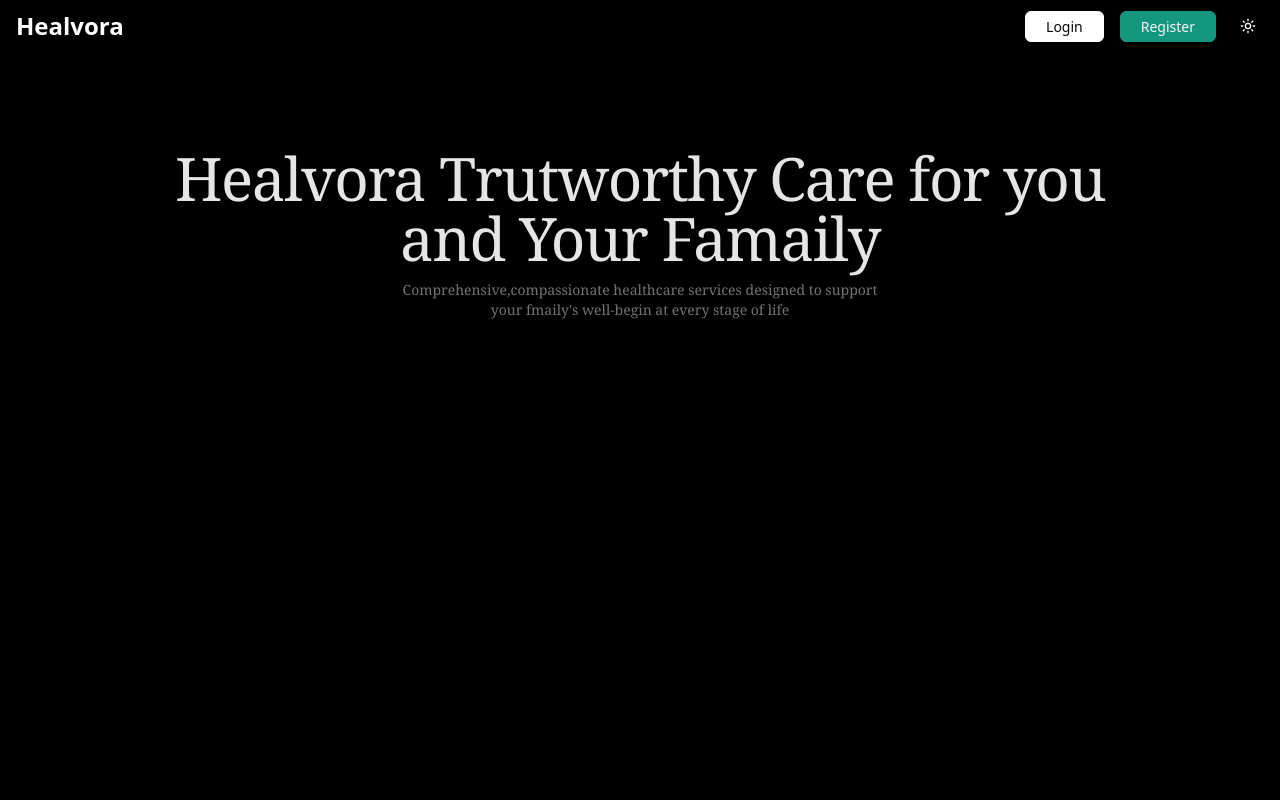
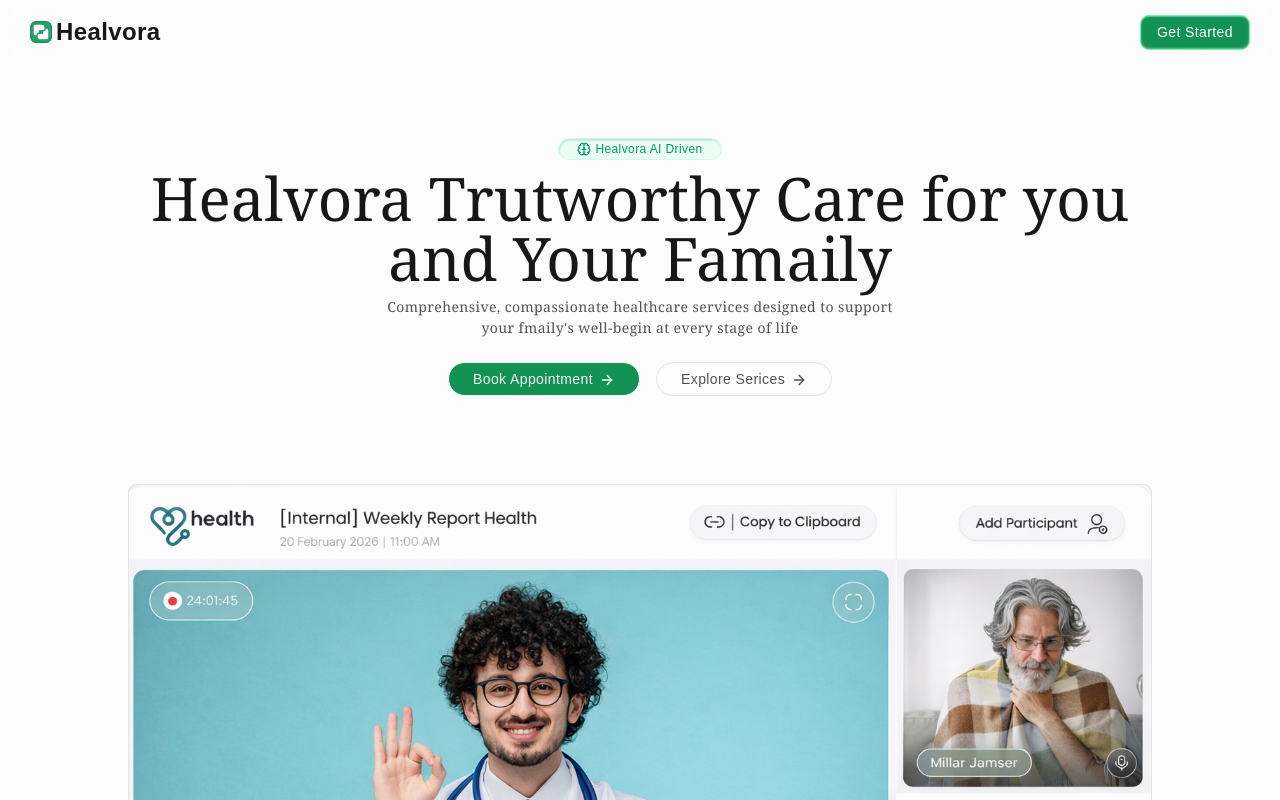
Before and after one commit to isuzwal/Healvora, a Next.js app: page / in a window 1280 px wide. Shown: the top 800 px of the page. Built offline with nearby package versions, Linux system fonts and the light colour scheme.

Commit message:
Hero-section done

```diff
--- a/app/layout.tsx
+++ b/app/layout.tsx
@@ -1,17 +1,12 @@
 import type { Metadata } from "next";
-import { Geist, Geist_Mono } from "next/font/google";
+import { Arimo } from "next/font/google";
 import { cn } from "@/lib/utils";
 import "@/style/globals.css";
-import { ThemeProvider } from "next-themes";
 
-const geistSans = Geist({
-  variable: "--font-geist-sans",
+const arimo = Arimo({
   subsets: ["latin"],
-});
-
-const geistMono = Geist_Mono({
-  variable: "--font-geist-mono",
-  subsets: ["latin"],
+  weight: ["400", "500", "600", "700"],
+  variable: "--font-arimo",
 });
 
 export const metadata: Metadata = {
@@ -21,26 +16,13 @@ export const metadata: Metadata = {
 
 export default function RootLayout({
   children,
-}: Readonly<{
+}: {
   children: React.ReactNode;
-}>) {
+}) {
   return (
-    <html lang="en">
-      <body
-        className={cn(
-          geistSans.variable,
-          geistMono.variable,
-          "antialiased dark:bg-black",
-        )}
-      >
-        <ThemeProvider
-          attribute="class"
-          defaultTheme="dark"
-          disableTransitionOnChange
-          enableSystem
-        >
-          {children}
-        </ThemeProvider>
+    <html lang="en" className={arimo.variable}>
+      <body className={cn("antialiased font-sans bg-background   ")}>
+        {children}
       </body>
     </html>
   );
--- a/app/page.tsx
+++ b/app/page.tsx
@@ -1,11 +1,12 @@
 import { HeroSection } from "@/components/hero-section-view";
 import { NavBara } from "@/components/navbar-view";
+import { Screen } from "@/components/ui/conatiner-view";
 
 export default function Home() {
   return (
-    <div className="">
+    <Screen>
       <NavBara />
       <HeroSection />
-    </div>
+    </Screen>
   );
 }
--- a/components/hero-section-view.tsx
+++ b/components/hero-section-view.tsx
@@ -1,17 +1,46 @@
+import { ArrowRight, Brain, Heart, Share2, UserRoundPlus } from "lucide-react";
 import Image from "next/image";
 export const HeroSection = () => {
   return (
-    <div className="w-full py-20 mt-4  flex justify-center">
-      <div className="flex flex-col gap-2 max-w-5xl  items-center justify-center  w-full">
+    <div className="w-full py-20">
+      <div className="flex flex-col gap-2 max-w-5xl mx-auto  items-center justify-center  w-full">
+        <span className="px-4.5 py-0.5 gap-1 bg-emerald-50 border-emerald-100 shadow-[inset_1px_2px_1px_rgba(16,_170,_120,_0.2)] inline-flex border rounded-xl font-sans font-medium text-xs items-center text-emerald-600">
+          <Brain className="size-3.5 text-emerald-600" />
+          Healvora AI Driven
+        </span>
         <p className="text-xl sm:text-4xl lg:text-6xl  dark:text-neutral-200 text-neutral-900  font-serif font-medium  tracking-tight  text-center ">
           Healvora Trutworthy Care for you <br />
           and Your Famaily{" "}
         </p>
-        <div className="max-w-lg dark:text-neutral-500 text-neutral-700  text-sm p-1 font-medium font-serif flex w-full  justify-center  item-center ">
-          <p className="text-center">
-            Comprehensive,compassionate healthcare services designed to support
+        <div className=" max-w-lg dark:text-neutral-600 text-neutral-600 font-medium  font-serif flex w-full  justify-center  item-center ">
+          <p className="text-center text-[14px]">
+            Comprehensive, compassionate healthcare services designed to support
             your fmaily&apos;s well-begin at every stage of life
           </p>
+        </div>
+        <div className="flex  flex-col sm:flex-row mt-4 gap-4  max-w-lg w-full justify-center items-center">
+          <button className="flex  justify-center group text-sm items-center  cursor-pointer gap-1.5 rounded-4xl px-6 py-1.5  font-medium hover:bg-primary/60 dark:hover:text-neutral-300 duration-300 ease-in-out transition-all  text-neutral-100 bg-primary border">
+            Book Appointment{" "}
+            <ArrowRight className=" group-hover:translate-x-2 duration-300 mt-0.5 ease-in-out transition-all  size-4" />
+          </button>
+          <button
+            className="flex  justify-center group text-sm items-center  cursor-pointer gap-1.5 rounded-4xl px-6 py-1.5  font-medium   duration-300 ease-in-out transition-all  text-neutral-600 bg-secondary  border border-neutral-200 shadow-[inset_0_1px_2px_rgba(240,240,240,1),inset_0_-1px_2px_rgba(255,255,255,0.4)]  hover:text-neutral-400
+"
+          >
+            Explore Serices
+            <ArrowRight className=" group-hover:translate-x-2 duration-300 mt-0.5 ease-in-out transition-all  size-4" />
+          </button>
+        </div>
+      </div>
+      <div className="w-full  mt-4  sm:mt-6 flex justify-center items-center  py-16 ">
+        <div className=" relative overflow-hidden  flex justify-center items-center  max-w-5xl  mx-auto w-full rounded-lg  bg-neutral-200 border border-neutral-200">
+          <Image
+            src={"/images/Hero.png"}
+            alt="hero-section"
+            width={800}
+            height={800}
+            className="rounded-lg object-contain h-full w-full max-h[40rem]"
+          />
         </div>
       </div>
     </div>
--- a/components/navbar-view.tsx
+++ b/components/navbar-view.tsx
@@ -1,56 +1,38 @@
 "use client";
-import { Moon, Sun } from "lucide-react";
-import { useTheme } from "next-themes";
+
 import Link from "next/link";
-import { Tooltip, TooltipContent, TooltipTrigger } from "./ui/tooltip";
 
 export const NavBara = () => {
-  const { theme, setTheme } = useTheme();
+  return (
+    <div className="w-full px-2 md:px-6   sticky top-0    backdrop-blur-2xl z-30 font-sans  flex justify-between items-center p-2">
+      <Link href={"/"} className="flex gap-1 items-center ">
+        <svg
+          xmlns="http://www.w3.org/2000/svg"
+          width="22"
+          height="22"
+          viewBox="0 0 24 24"
+          fill="white"
+          stroke="currentColor"
+          stroke-width="2"
+          stroke-linecap="round"
+          stroke-linejoin="round"
+          className="lucide lucide-squares-exclude-icon lucide-squares-exclude text-white border border-primary rounded-md bg-primary/90  p-0.5"
+        >
+          <path d="M16 12v2a2 2 0 0 1-2 2H9a1 1 0 0 0-1 1v3a2 2 0 0 0 2 2h10a2 2 0 0 0 2-2V10a2 2 0 0 0-2-2h0" />
+          <path d="M4 16a2 2 0 0 1-2-2V4a2 2 0 0 1 2-2h10a2 2 0 0 1 2 2v3a1 1 0 0 1-1 1h-5a2 2 0 0 0-2 2v2" />
+        </svg>
+        <p className="font-semibold  md:text-[24px] text-[20px] text-neutral-900">
+          Healvora
+        </p>
+      </Link>
 
-  const handleTheme = () => {
-    setTheme(theme === "dark" ? "light" : "dark");
-  };
-
-  return (
-    <div className="w-full px-4  sticky top-0  rounded-t-md  backdrop-blur-2xl z-30 font-sans  flex justify-between items-center p-2">
-      <div>
-        {/* <span>Logo</span> */}
-        <Link href="/" className="font-semibold  md:text-[24px] text-[20px]">
-          Healvora
-        </Link>
-      </div>
-      <div className="flex gap-4 font-medium  items-center">
-        <Link
-          href={"/login"}
-          className="text-[14px] px-5 py-1 rounded-[6px]  border border-neutral-100 bg-neutral-100 hover:bg-neutral-50 cursor-pointer  dark:hover:bg-neutral-200 hover:text-neutral-600 dark:border-primary-foreground  text-neutral-950 dark:bg-primary-foreground dark:hover:border-primary-foreground flex items-center  duration-300 ease-in-out transition-all   "
-        >
-          Login
-        </Link>
+      <div className="flex font-serif gap-4 font-medium  items-center">
         <Link
           href={"/register"}
-          className="px-5 py-1 text-[14px] cursor-pointer  rounded-[6px]  flex items-center duration-300 ease-in-out transition-all bg-primary border border-primary hover:border-primary/80 hover:text-neutral-200 text-neutral-100 dark:hover:text-neutral-200   hover:bg-primary/80"
+          className="px-4 py-1.5 text-[14px]   text-white cursor-pointer  rounded-[9px] shadow-[inset_0_1px_1px_rgba(180,250,235,0.5),inset_0_-1px_2px_rgba(180,250,235,0.5)] flex items-center duration-300 ease-in-out transition-all hover:bg-primary/80  bg-primary border border-green-300 font-sans font-medium"
         >
-          Register
+          Get Started
         </Link>
-        <Tooltip>
-          <TooltipTrigger asChild>
-            <button
-              onClick={handleTheme}
-              className=" group hover:bg-neutral-100 dark:hover:border-neutral-900 dark:hover:bg-neutral-900 rounded-lg w-8 flex justify-center px-2 py-1"
-            >
-              {theme === "dark" ? (
-                <Sun className="size-6 group-hover:text-neutral-400" />
-              ) : (
-                <Moon className="size-6 group-hover:text-neutral-700" />
-              )}
-            </button>
-          </TooltipTrigger>
-          <TooltipContent>
-            <span className="flex items-center font-medium font-sans text-[12px] ">
-              Toggle Mode
-            </span>
-          </TooltipContent>
-        </Tooltip>
       </div>
     </div>
   );
--- /dev/null
+++ b/components/ui/conatiner-view.tsx
@@ -0,0 +1,10 @@
+interface ChildProps {
+  children: React.ReactNode;
+}
+export const Screen = ({ children }: ChildProps) => {
+  return (
+    <div className="max-w-7xl w-full min-h-screen  mx-auto  p-1.5">
+      {children}
+    </div>
+  );
+};
--- a/style/globals.css
+++ b/style/globals.css
@@ -3,6 +3,114 @@
 
 @custom-variant dark (&:where(.dark, .dark *));
 
+
+:root {
+  --background: oklch(0.9911 0 0);
+  --foreground: oklch(0.2046 0 0);
+  --card: oklch(0.9911 0 0);
+  --card-foreground: oklch(0.2046 0 0);
+  --popover: oklch(0.9911 0 0);
+  --popover-foreground: oklch(0.4386 0 0);
+  --primary: oklch(58.446% 0.14002 154.962);
+  --primary-foreground: oklch(0.2626 0.0147 166.4589);
+  --secondary: oklch(0.9940 0 0);
+  --secondary-foreground: oklch(0.2046 0 0);
+  --muted: oklch(0.9461 0 0);
+  --muted-foreground: oklch(0.2435 0 0);
+  --accent: oklch(0.9461 0 0);
+  --accent-foreground: oklch(0.2435 0 0);
+  --destructive: oklch(0.5523 0.1927 32.7272);
+  --destructive-foreground: oklch(0.9934 0.0032 17.2118);
+  --border: oklch(0.9037 0 0);
+  --input: oklch(0.9731 0 0);
+  --ring: oklch(0.8348 0.1302 160.9080);
+  --chart-1: oklch(0.8348 0.1302 160.9080);
+  --chart-2: oklch(0.6231 0.1880 259.8145);
+  --chart-3: oklch(0.6056 0.2189 292.7172);
+  --chart-4: oklch(0.7686 0.1647 70.0804);
+  --chart-5: oklch(0.6959 0.1491 162.4796);
+  --sidebar: oklch(0.9911 0 0);
+  --sidebar-foreground: oklch(0.5452 0 0);
+  --sidebar-primary: oklch(0.8348 0.1302 160.9080);
+  --sidebar-primary-foreground: oklch(0.2626 0.0147 166.4589);
+  --sidebar-accent: oklch(0.9461 0 0);
+  --sidebar-accent-foreground: oklch(0.2435 0 0);
+  --sidebar-border: oklch(0.9037 0 0);
+  --sidebar-ring: oklch(0.8348 0.1302 160.9080);
+  --font-sans: Outfit, sans-serif;
+  --font-serif: ui-serif, Georgia, Cambria, "Times New Roman", Times, serif;
+  --font-mono: monospace;
+  --radius: 0.5rem;
+  --shadow-x: 0px;
+  --shadow-y: 1px;
+  --shadow-blur: 3px;
+  --shadow-spread: 0px;
+  --shadow-opacity: 0.17;
+  --shadow-color: #000000;
+  --shadow-2xs: 0px 1px 3px 0px hsl(0 0% 0% / 0.09);
+  --shadow-xs: 0px 1px 3px 0px hsl(0 0% 0% / 0.09);
+  --shadow-sm: 0px 1px 3px 0px hsl(0 0% 0% / 0.17), 0px 1px 2px -1px hsl(0 0% 0% / 0.17);
+  --shadow: 0px 1px 3px 0px hsl(0 0% 0% / 0.17), 0px 1px 2px -1px hsl(0 0% 0% / 0.17);
+  --shadow-md: 0px 1px 3px 0px hsl(0 0% 0% / 0.17), 0px 2px 4px -1px hsl(0 0% 0% / 0.17);
+  --shadow-lg: 0px 1px 3px 0px hsl(0 0% 0% / 0.17), 0px 4px 6px -1px hsl(0 0% 0% / 0.17);
+  --shadow-xl: 0px 1px 3px 0px hsl(0 0% 0% / 0.17), 0px 8px 10px -1px hsl(0 0% 0% / 0.17);
+  --shadow-2xl: 0px 1px 3px 0px hsl(0 0% 0% / 0.43);
+  --tracking-normal: 0.025em;
+  --spacing: 0.25rem;
+}
+
+.dark {
+  --background: oklch(0.1822 0 0);
+  --foreground: oklch(0.9288 0.0126 255.5078);
+  --card: oklch(0.2046 0 0);
+  --card-foreground: oklch(0.9288 0.0126 255.5078);
+  --popover: oklch(0.2603 0 0);
+  --popover-foreground: oklch(0.7348 0 0);
+  --primary: oklch(51.738% 0.11936 157.475);
+  --primary-foreground: oklch(0.9213 0.0135 167.1556);
+  --secondary: oklch(0.2603 0 0);
+  --secondary-foreground: oklch(0.9851 0 0);
+  --muted: oklch(0.2393 0 0);
+  --muted-foreground: oklch(0.7122 0 0);
+  --accent: oklch(0.3132 0 0);
+  --accent-foreground: oklch(0.9851 0 0);
+  --destructive: oklch(0.3123 0.0852 29.7877);
+  --destructive-foreground: oklch(0.9368 0.0045 34.3092);
+  --border: oklch(0.2809 0 0);
+  --input: oklch(0.2603 0 0);
+  --ring: oklch(0.8003 0.1821 151.7110);
+  --chart-1: oklch(0.8003 0.1821 151.7110);
+  --chart-2: oklch(0.7137 0.1434 254.6240);
+  --chart-3: oklch(0.7090 0.1592 293.5412);
+  --chart-4: oklch(0.8369 0.1644 84.4286);
+  --chart-5: oklch(0.7845 0.1325 181.9120);
+  --sidebar: oklch(0.1822 0 0);
+  --sidebar-foreground: oklch(0.6301 0 0);
+  --sidebar-primary: oklch(0.4365 0.1044 156.7556);
+  --sidebar-primary-foreground: oklch(0.9213 0.0135 167.1556);
+  --sidebar-accent: oklch(0.3132 0 0);
+  --sidebar-accent-foreground: oklch(0.9851 0 0);
+  --sidebar-border: oklch(0.2809 0 0);
+  --sidebar-ring: oklch(0.8003 0.1821 151.7110);
+  --font-sans: Outfit, sans-serif;
+  --font-serif: ui-serif, Georgia, Cambria, "Times New Roman", Times, serif;
+  --font-mono: monospace;
+  --radius: 0.5rem;
+  --shadow-x: 0px;
+  --shadow-y: 1px;
+  --shadow-blur: 3px;
+  --shadow-spread: 0px;
+  --shadow-opacity: 0.17;
+  --shadow-color: #000000;
+  --shadow-2xs: 0px 1px 3px 0px hsl(0 0% 0% / 0.09);
+  --shadow-xs: 0px 1px 3px 0px hsl(0 0% 0% / 0.09);
+  --shadow-sm: 0px 1px 3px 0px hsl(0 0% 0% / 0.17), 0px 1px 2px -1px hsl(0 0% 0% / 0.17);
+  --shadow: 0px 1px 3px 0px hsl(0 0% 0% / 0.17), 0px 1px 2px -1px hsl(0 0% 0% / 0.17);
+  --shadow-md: 0px 1px 3px 0px hsl(0 0% 0% / 0.17), 0px 2px 4px -1px hsl(0 0% 0% / 0.17);
+  --shadow-lg: 0px 1px 3px 0px hsl(0 0% 0% / 0.17), 0px 4px 6px -1px hsl(0 0% 0% / 0.17);
+  --shadow-xl: 0px 1px 3px 0px hsl(0 0% 0% / 0.17), 0px 8px 10px -1px hsl(0 0% 0% / 0.17);
+  --shadow-2xl: 0px 1px 3px 0px hsl(0 0% 0% / 0.43);
+}
 
 @theme inline {
   --color-background: var(--background);
@@ -11,25 +119,24 @@
   --color-card-foreground: var(--card-foreground);
   --color-popover: var(--popover);
   --color-popover-foreground: var(--popover-foreground);
-
   --color-primary: var(--primary);
   --color-primary-foreground: var(--primary-foreground);
-
   --color-secondary: var(--secondary);
   --color-secondary-foreground: var(--secondary-foreground);
-
   --color-muted: var(--muted);
   --color-muted-foreground: var(--muted-foreground);
-
   --color-accent: var(--accent);
   --color-accent-foreground: var(--accent-foreground);
-
   --color-destructive: var(--destructive);
-
+  --color-destructive-foreground: var(--destructive-foreground);
   --color-border: var(--border);
   --color-input: var(--input);
   --color-ring: var(--ring);
-
+  --color-chart-1: var(--chart-1);
+  --color-chart-2: var(--chart-2);
+  --color-chart-3: var(--chart-3);
+  --color-chart-4: var(--chart-4);
+  --color-chart-5: var(--chart-5);
   --color-sidebar: var(--sidebar);
   --color-sidebar-foreground: var(--sidebar-foreground);
   --color-sidebar-primary: var(--sidebar-primary);
@@ -39,99 +146,32 @@
   --color-sidebar-border: var(--sidebar-border);
   --color-sidebar-ring: var(--sidebar-ring);
 
-  --color-chart-1: var(--chart-1);
-  --color-chart-2: var(--chart-2);
-  --color-chart-3: var(--chart-3);
-  --color-chart-4: var(--chart-4);
-  --color-chart-5: var(--chart-5);
+  --font-sans: var(--font-sans);
+  --font-mono: var(--font-mono);
+  --font-serif: var(--font-serif);
 
   --radius-sm: calc(var(--radius) - 4px);
   --radius-md: calc(var(--radius) - 2px);
   --radius-lg: var(--radius);
   --radius-xl: calc(var(--radius) + 4px);
-  --radius-2xl: calc(var(--radius) + 8px);
-  --radius-3xl: calc(var(--radius) + 12px);
-  --radius-4xl: calc(var(--radius) + 16px);
+
+  --shadow-2xs: var(--shadow-2xs);
+  --shadow-xs: var(--shadow-xs);
+  --shadow-sm: var(--shadow-sm);
+  --shadow: var(--shadow);
+  --shadow-md: var(--shadow-md);
+  --shadow-lg: var(--shadow-lg);
+  --shadow-xl: var(--shadow-xl);
+  --shadow-2xl: var(--shadow-2xl);
+
+  --tracking-tighter: calc(var(--tracking-normal) - 0.05em);
+  --tracking-tight: calc(var(--tracking-normal) - 0.025em);
+  --tracking-normal: var(--tracking-normal);
+  --tracking-wide: calc(var(--tracking-normal) + 0.025em);
+  --tracking-wider: calc(var(--tracking-normal) + 0.05em);
+  --tracking-widest: calc(var(--tracking-normal) + 0.1em);
 }
 
-
-:root {
-  --radius: 0.625rem;
-  --background: #FFFFFF;
-  --foreground: #191919;
-  --card: #FFFFFF;
-  --card-foreground: #191919;
-  --popover: #FFFFFF;
-  --popover-foreground: #191919;
-  --primary: #14967F;
-  --primary-foreground: #FFFFFF;
-  --secondary: #FAD069;
-  --secondary-foreground: #191919;
-  --muted: #F4F4F5;
-  --muted-foreground: #A3A3A3;
-  --accent: #FAD069;
-  --accent-foreground: #191919;
-  --destructive: #E5484D;
-  --border: #E5E7EB;
-  --input: #E5E7EB;
-  --ring: #14967F;
-  --sidebar: #FFFFFF;
-  --sidebar-foreground: #191919;
-  --sidebar-primary: #14967F;
-  --sidebar-primary-foreground: #FFFFFF;
-  --sidebar-accent: #F4F4F5;
-  --sidebar-accent-foreground: #191919;
-  --sidebar-border: #E5E7EB;
-  --sidebar-ring: #14967F;
-  --chart-1: #14967F;
-  --chart-2: #FAD069;
-  --chart-3: #191919;
-  --chart-4: #A3A3A3;
-  --chart-5: #F4F4F5;
+body {
+  letter-spacing: var(--tracking-normal);
 }
-
-
-.dark {
-  --background: #191919;
-  --foreground: #FFFFFF;
-  --card: #1F1F1F;
-  --card-foreground: #FFFFFF;
-  --popover: #1F1F1F;
-  --popover-foreground: #FFFFFF;
-  --primary: #14967F;
-  --primary-foreground: #FFFFFF;
-  --secondary: #FAD069;
-  --secondary-foreground: #191919;
-  --muted: #262626;
-  --muted-foreground: #A3A3A3;
-  --accent: #262626;
-  --accent-foreground: #FFFFFF;
-  --destructive: #E5484D;
-  --border: rgba(255, 255, 255, 0.1);
-  --input: rgba(255, 255, 255, 0.15);
-  --ring: #14967F;
-  --sidebar: #1F1F1F;
-  --sidebar-foreground: #FFFFFF;
-  --sidebar-primary: #14967F;
-  --sidebar-primary-foreground: #FFFFFF;
-  --sidebar-accent: #262626;
-  --sidebar-accent-foreground: #FFFFFF;
-  --sidebar-border: rgba(255, 255, 255, 0.1);
-  --sidebar-ring: #14967F;
-  --chart-1: #14967F;
-  --chart-2: #FAD069;
-  --chart-3: #FFFFFF;
-  --chart-4: #A3A3A3;
-  --chart-5: #262626;
-}
-
-
-@layer base {
-  * {
-    @apply border-border outline-ring/50;
-  }
-
-  body {
-    @apply bg-background text-foreground antialiased;
-  }
-}
```
Also changed, not shown: public/images/Hero.png (added).
